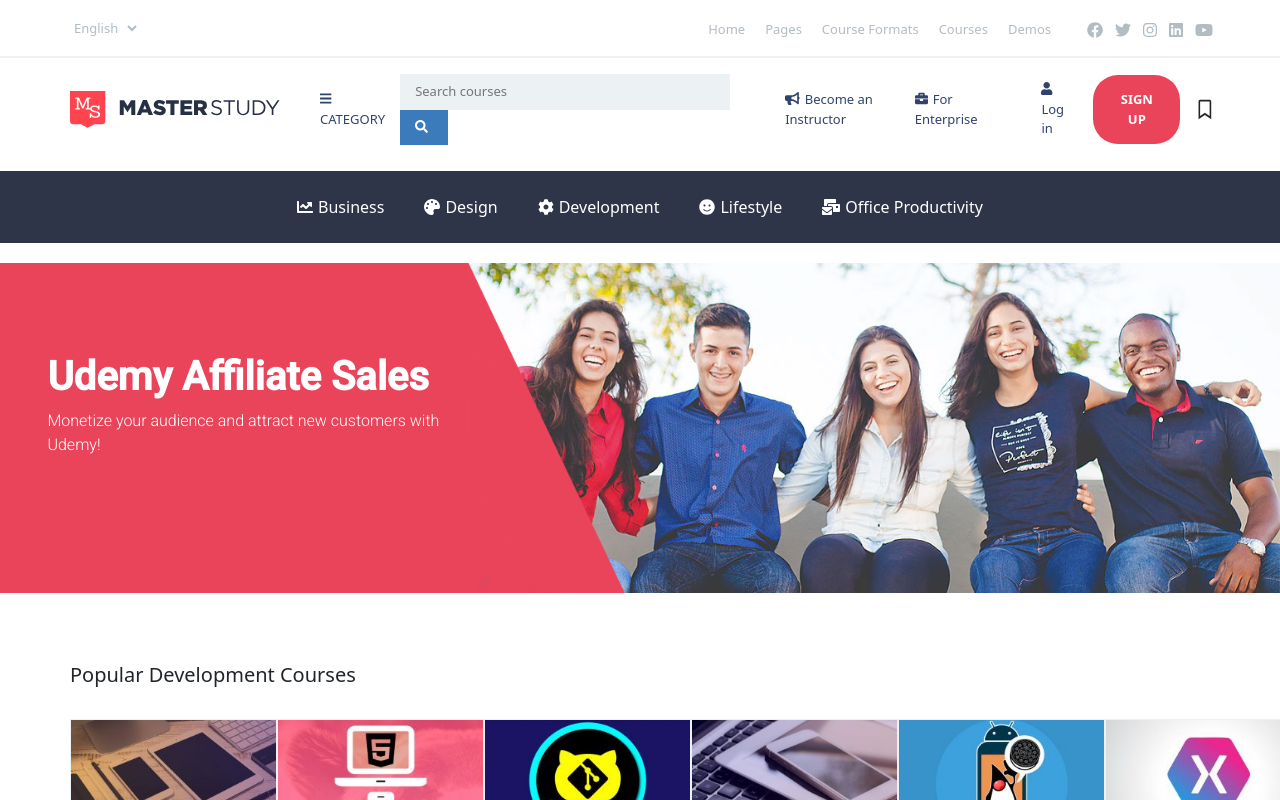
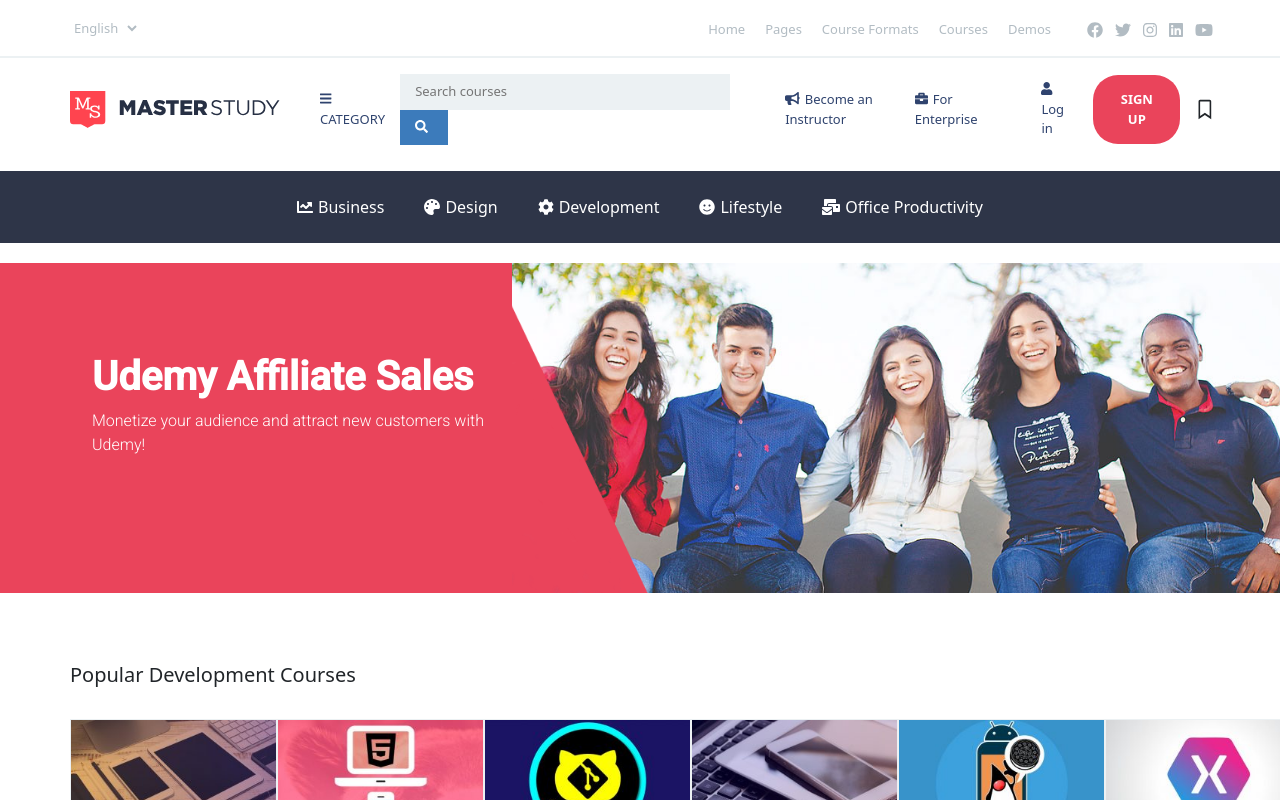
Before and after one commit to lumilio/proj-html-vuejs, a Vue app: page / in a window 1280 px wide. Shown: the top 800 px of the page. Built offline with nearby package versions, Linux system fonts and the light colour scheme.

Commit message:
Update hero image 1

```diff
--- a/src/components/MainHero1.vue
+++ b/src/components/MainHero1.vue
@@ -1,14 +1,17 @@
 <template>
-        <div class="container-fluid d-flex justify-content-end first-part px-0">
-            <div class="container d-flex justify-content-center align-items-center px-0">
+        <div class="container-fluid d-flex justify-content-center first-part px-0">
+
+            <div class="d-flex justify-content-end align-items-center box-1 px-0">
                 <div class="text">
                     <h1> Udemy Affiliate Sales</h1>
                     <p>Monetize your audience and attract new customers with Udemy!</p>
                 </div>
             </div>
-            <div class="d-flex justify-content-center align-items-center px-0">
+
+            <div class="d-flex justify-content-center align-items-center box-2 px-0">
                 <img src="../assets/images/slide-1 (1).png" alt="" class="heropic">
             </div>
+
         </div>
 </template>
 
@@ -41,9 +44,7 @@
 }
 .text{
     margin-bottom: 30px;
-}
-h1, p{
-    margin-left:200px;
+
 }
 h1{
     font-weight: bolder;
@@ -56,4 +57,23 @@
 .heropic{
     height: 330px;
 }
+
+
+
+
+
+.box-1{
+    width: 40%;
+}
+
+.box-2{
+    width: 60%;
+}
+
+img{
+    object-fit: cover;
+    width: 100%;
+    height: 100%;
+    z-index: 1;
+}
 </style>
```
